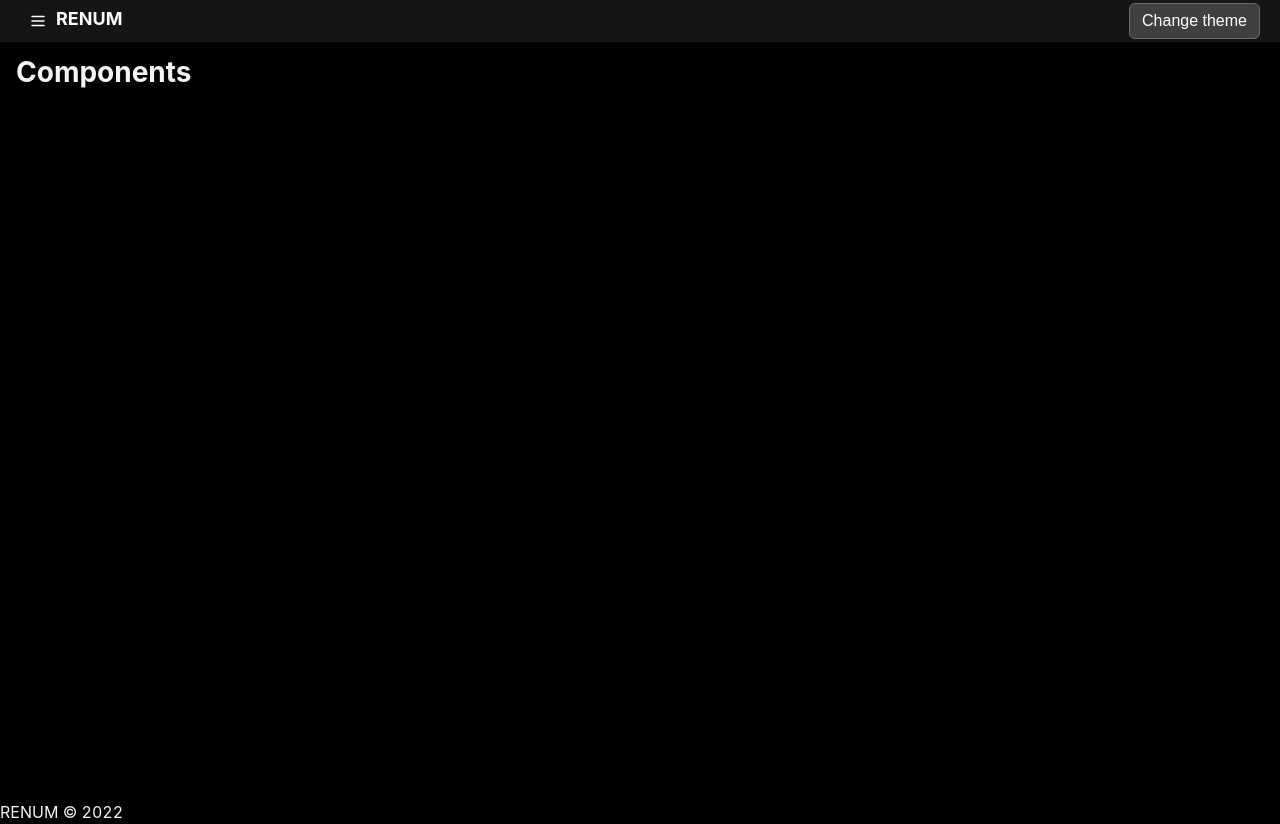
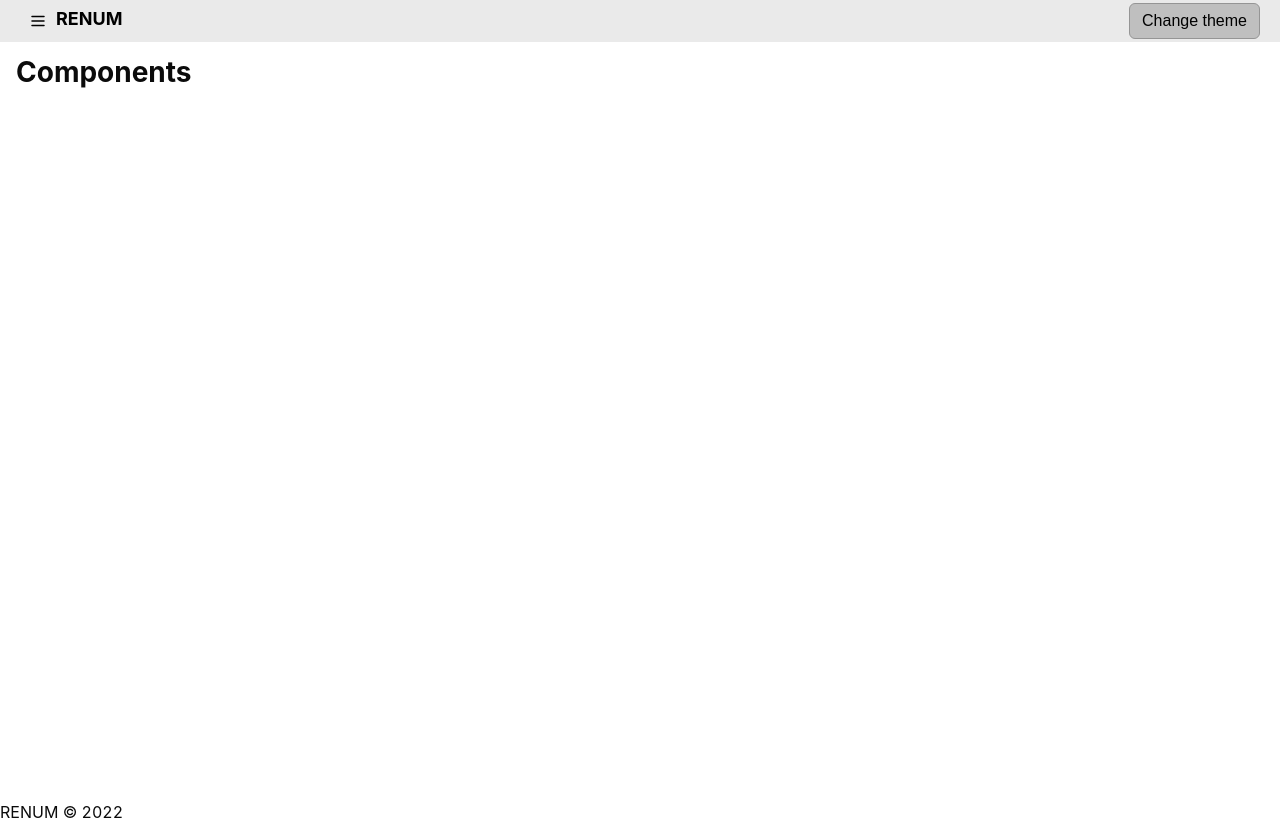
Before and after one commit to enumiton/renum, a React (Vite) app: page /components in a window 1280 px wide. Built offline with nearby package versions, Linux system fonts and the light colour scheme.

Commit message:
WIP: setup

```diff
--- a/preview/example.module.less
+++ b/preview/example.module.less
@@ -8,7 +8,7 @@
 
 .section {
 	padding: @padding-medium;
-	background-color: var(--background-default);
+	background-color: var(--bg-default);
 	border: @border-width-medium solid var(--border-default);
 	border-radius: @border-radius-medium;
 
--- a/src/styles/themes/func.less
+++ b/src/styles/themes/func.less
@@ -8,9 +8,10 @@
 	@is-dark: boolean(lightness(@base) < 50%);
 
 	each(range(@min, @max, 1), {
-		@clr: if(@is-dark, lighten(@base, (@value / @max) * 100%), darken(@base, (@value / @max) * 100%));
+		@v: (@value / @max) * 100%;
+		@percentage: if(@is-dark, (100% - @v), @v);
 
-		--gray-@{value}: @clr;
+		--gray-@{value}: hsl(0, 0%, @percentage);
 	})
 }
 
```
